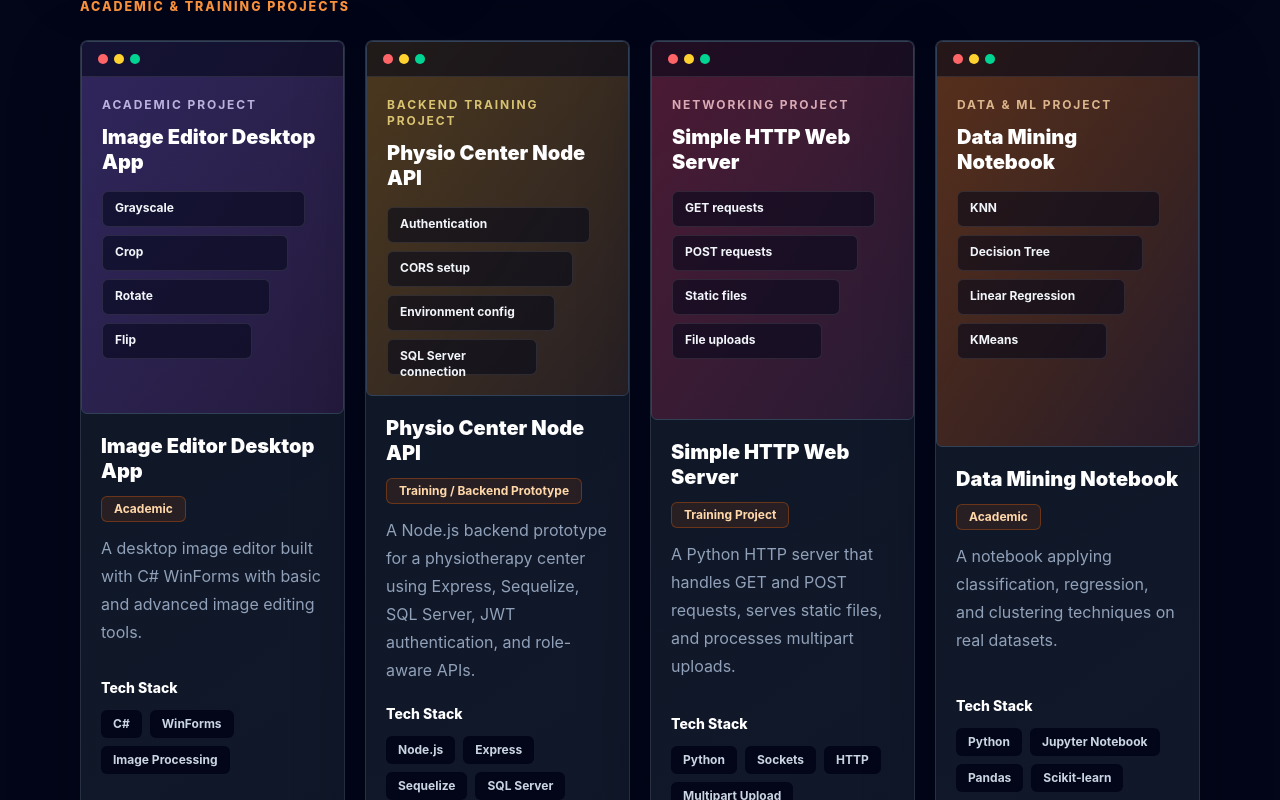
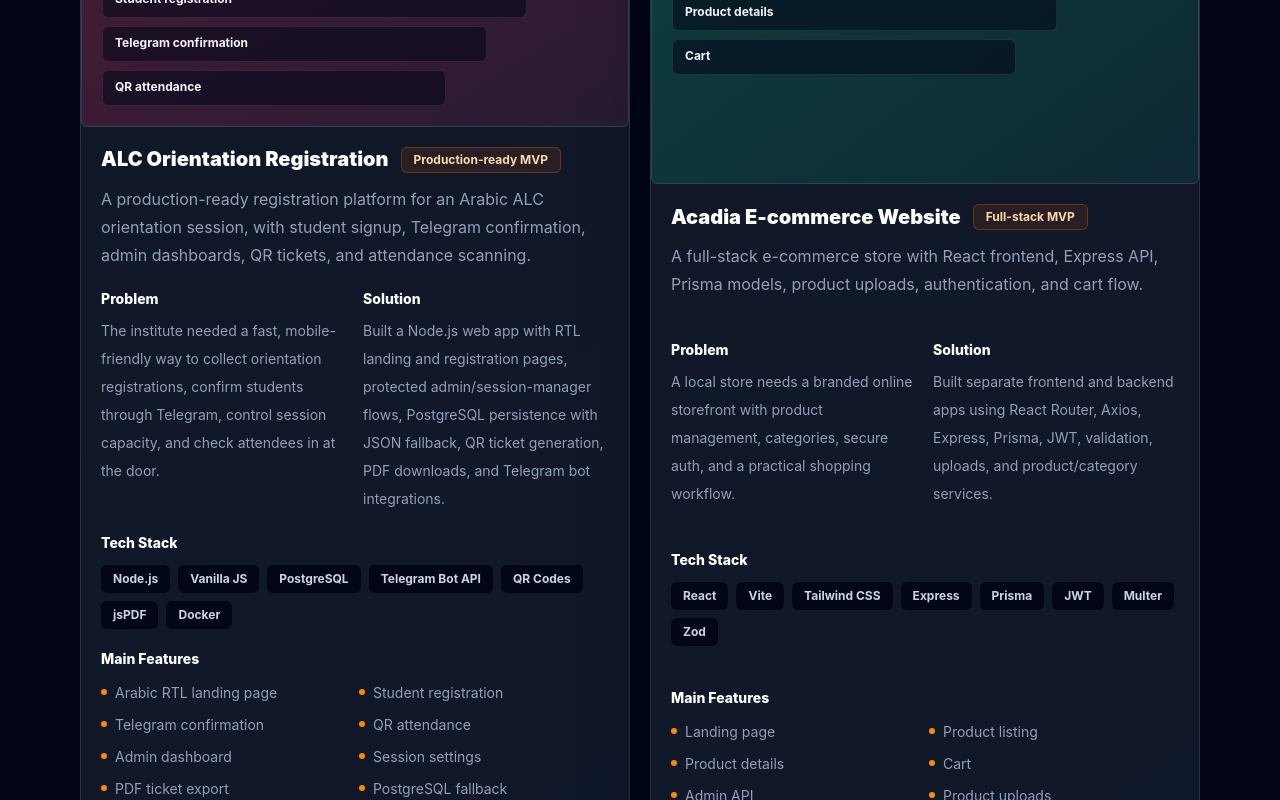
Before and after one commit to abdulkareem424/portfolio, a React (Vite) app: page / in a window 1280 px wide. Shown: the part 3700-4500 px from the top of the page. Built offline with nearby package versions, Linux system fonts and the light colour scheme; no server answers.

Commit message:
add alc project

```diff
--- a/src/components/Projects.jsx
+++ b/src/components/Projects.jsx
@@ -12,7 +12,7 @@ function Projects() {
           clearly from business systems.
         </p>
 
-        <div className="mt-9 grid gap-5 lg:grid-cols-3">
+        <div className="mt-9 grid gap-5 lg:grid-cols-2">
           {featuredProjects.map((project) => (
             <ProjectCard key={project.title} project={project} />
           ))}
--- a/src/data/projects.js
+++ b/src/data/projects.js
@@ -58,6 +58,40 @@ export const featuredProjects = [
     tone: 'sky',
     image: '/images/clinic-icon.png',
     github: 'https://github.com/abdulkareem424/clinic',
+    demo: '',
+  },
+  {
+    title: 'ALC Orientation Registration',
+    type: 'Event Registration & Attendance Platform',
+    description:
+      'A production-ready registration platform for an Arabic ALC orientation session, with student signup, Telegram confirmation, admin dashboards, QR tickets, and attendance scanning.',
+    problem:
+      'The institute needed a fast, mobile-friendly way to collect orientation registrations, confirm students through Telegram, control session capacity, and check attendees in at the door.',
+    solution:
+      'Built a Node.js web app with RTL landing and registration pages, protected admin/session-manager flows, PostgreSQL persistence with JSON fallback, QR ticket generation, PDF downloads, and Telegram bot integrations.',
+    tech: [
+      'Node.js',
+      'Vanilla JS',
+      'PostgreSQL',
+      'Telegram Bot API',
+      'QR Codes',
+      'jsPDF',
+      'Docker',
+    ],
+    features: [
+      'Arabic RTL landing page',
+      'Student registration',
+      'Telegram confirmation',
+      'QR attendance',
+      'Admin dashboard',
+      'Session settings',
+      'PDF ticket export',
+      'PostgreSQL fallback',
+    ],
+    status: 'Production-ready MVP',
+    tone: 'rose',
+    image: '/images/alc-logo.jpg',
+    github: 'https://github.com/abdulkareem424/alc-orientation-registration',
     demo: '',
   },
   {
```
Also changed, not shown: public/images/alc-logo.jpg (added).
